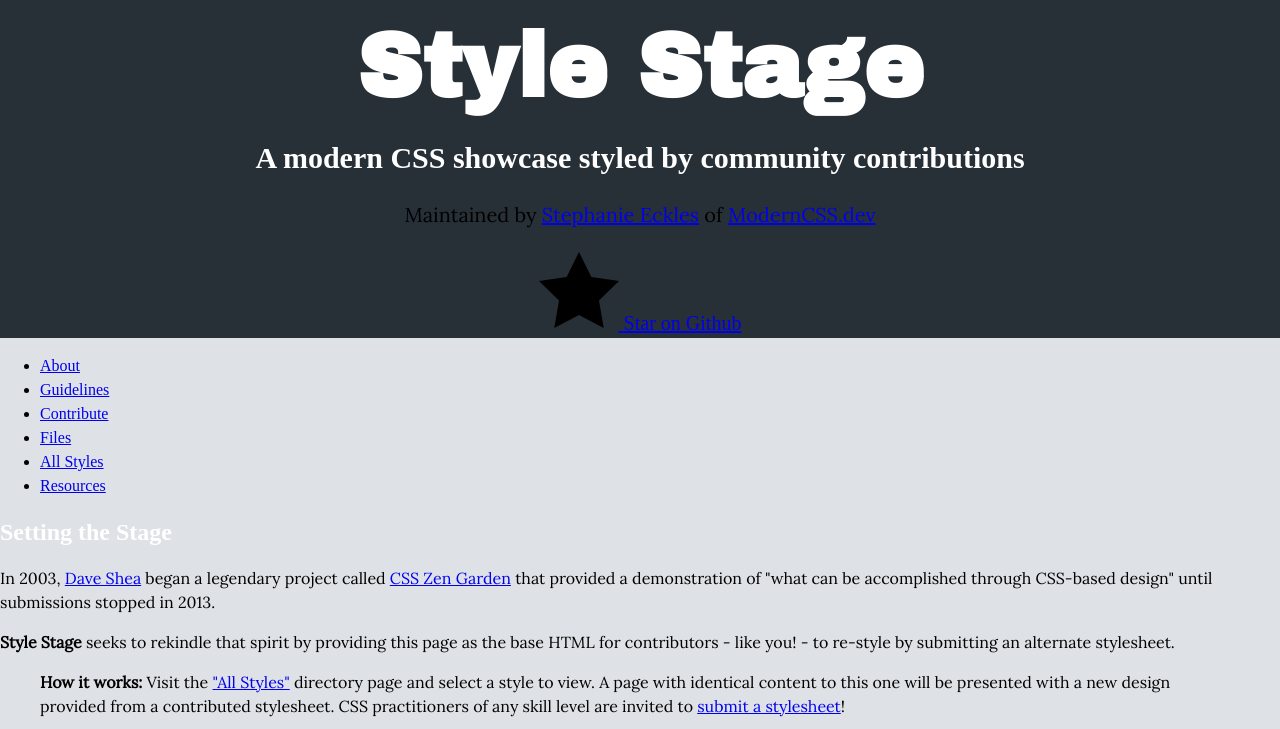
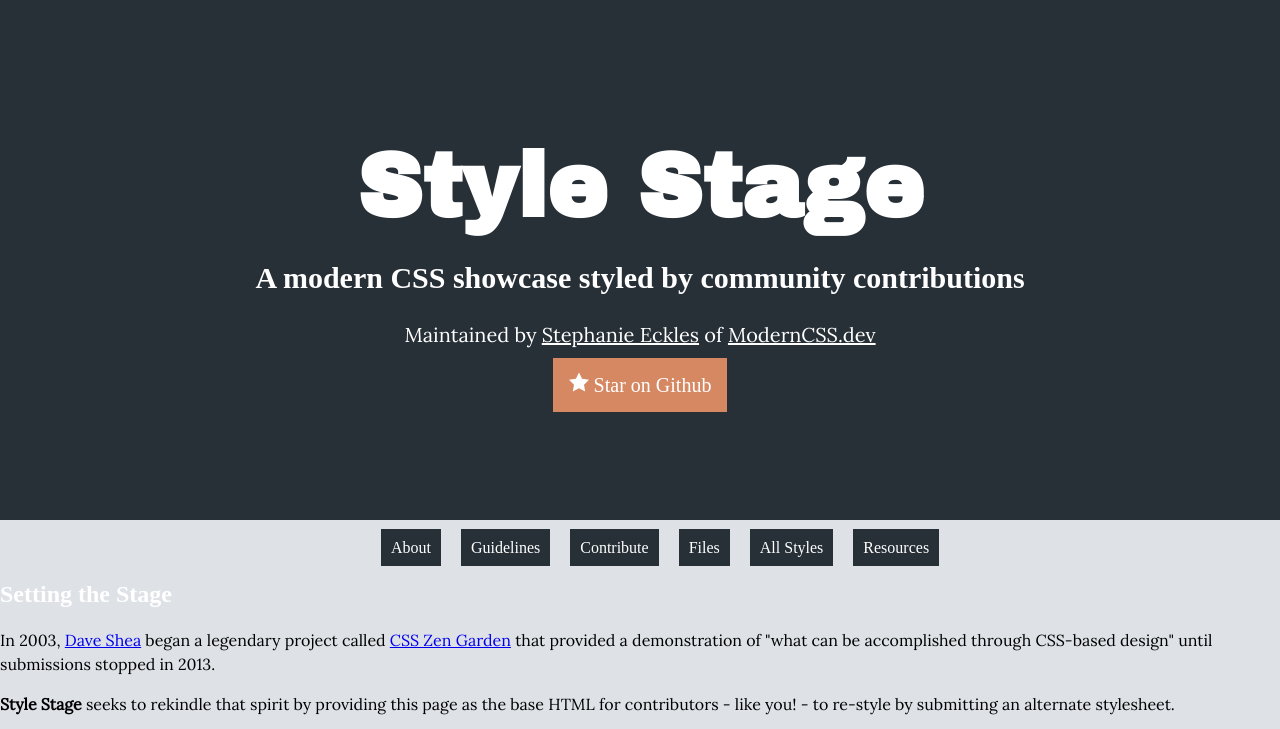
Before and after one commit to Eracom-ID481/style-stage-Brayan-m, a plain HTML site: page index.html in a window 1280 px wide. Shown: the top 729 px of the page. Drawn offline with Linux system fonts and the light colour scheme.

Commit message:
cadre btn

```diff
--- a/style.css
+++ b/style.css
@@ -69,11 +69,60 @@ h1 {
 
 html {
   --primary: white;
+  --btn: rgba(214, 136, 99);
 }
 
-nav ul a {
+/* menu navigation */
+nav ul li {
   display: inline-block;
   list-style-type: none;
+  margin-left: 1rem;
+}
+
+nav ul {
+  text-align: center;
+}
+
+nav ul li a {
+  text-decoration: none;
+  color: white;
+  background-color: rgba(39, 47, 55);
+  padding: 10px;
+}
+
+nav ul li:nth-child(1) {
+  margin-left: 0;
+}
+/*fin menu navigation */
+
+header {
+  text-align: center;
+  font-size: 20px;
+}
+
+header .container {
+  background-color: rgba(39, 47, 55);
+  padding: 120px;
+}
+
+header a {
+  color: white;
+}
+/* btn Star on Github*/
+a.link-github {
+  background-color: var(--btn);
+  padding: 1rem;
+  fill: white;
+  text-decoration: none;
+}
+
+a.link-github :hover a {
+  color: #d68863;
+  background-color: rgba(39, 47, 55);
+}
+
+header p {
+  color: white;
 }
 
 body {
@@ -89,18 +138,9 @@ h2 {
   color: var(--primary);
 }
 
-header {
-  text-align: center;
-  font-size: 20px;
-}
-
-header .container {
-  background-color: rgba(39, 47, 55);
-}
-
 /* img étoile */
 svg {
-  width: 80px;
+  width: 20px;
 }
 
 p {
```
